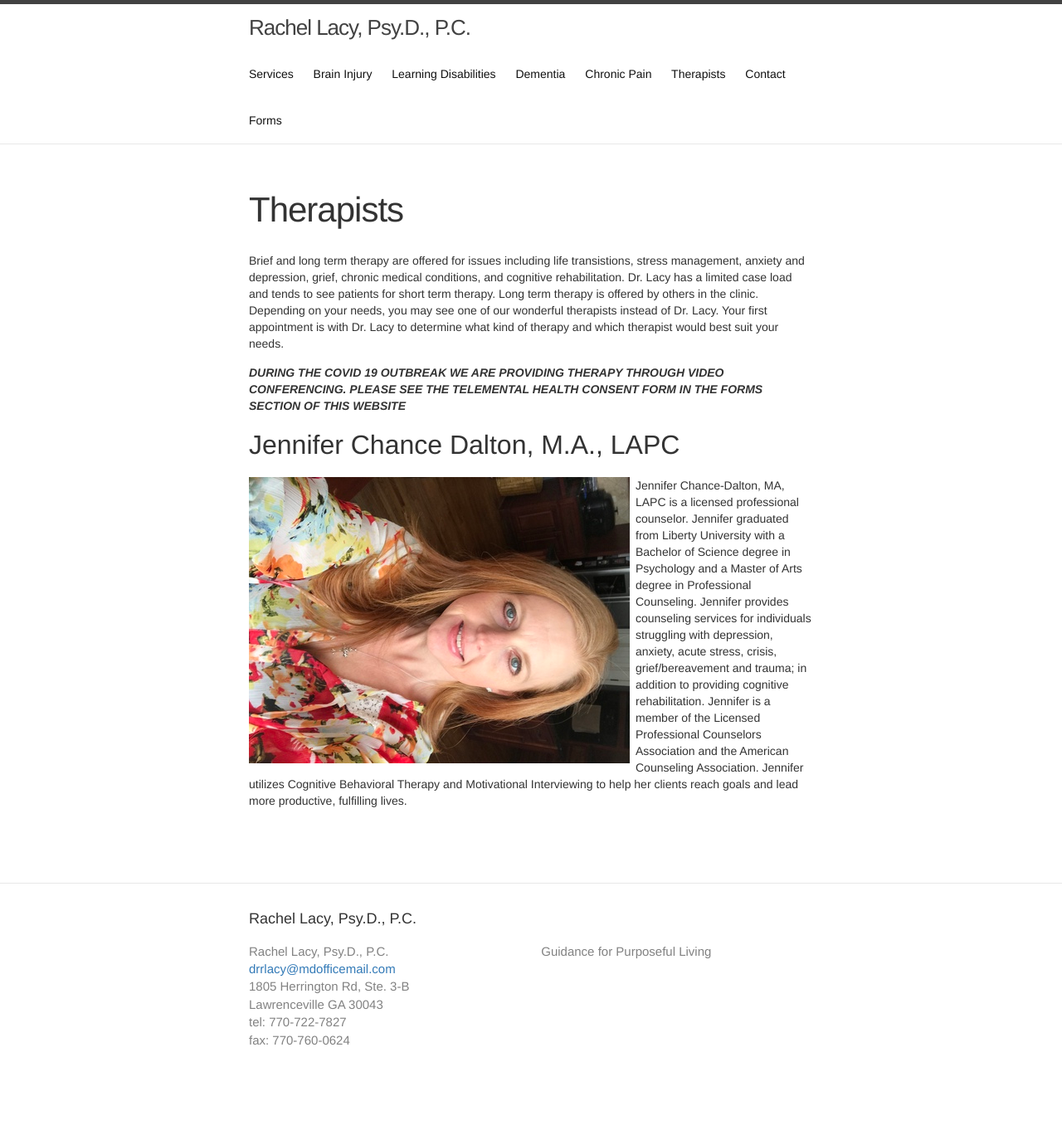
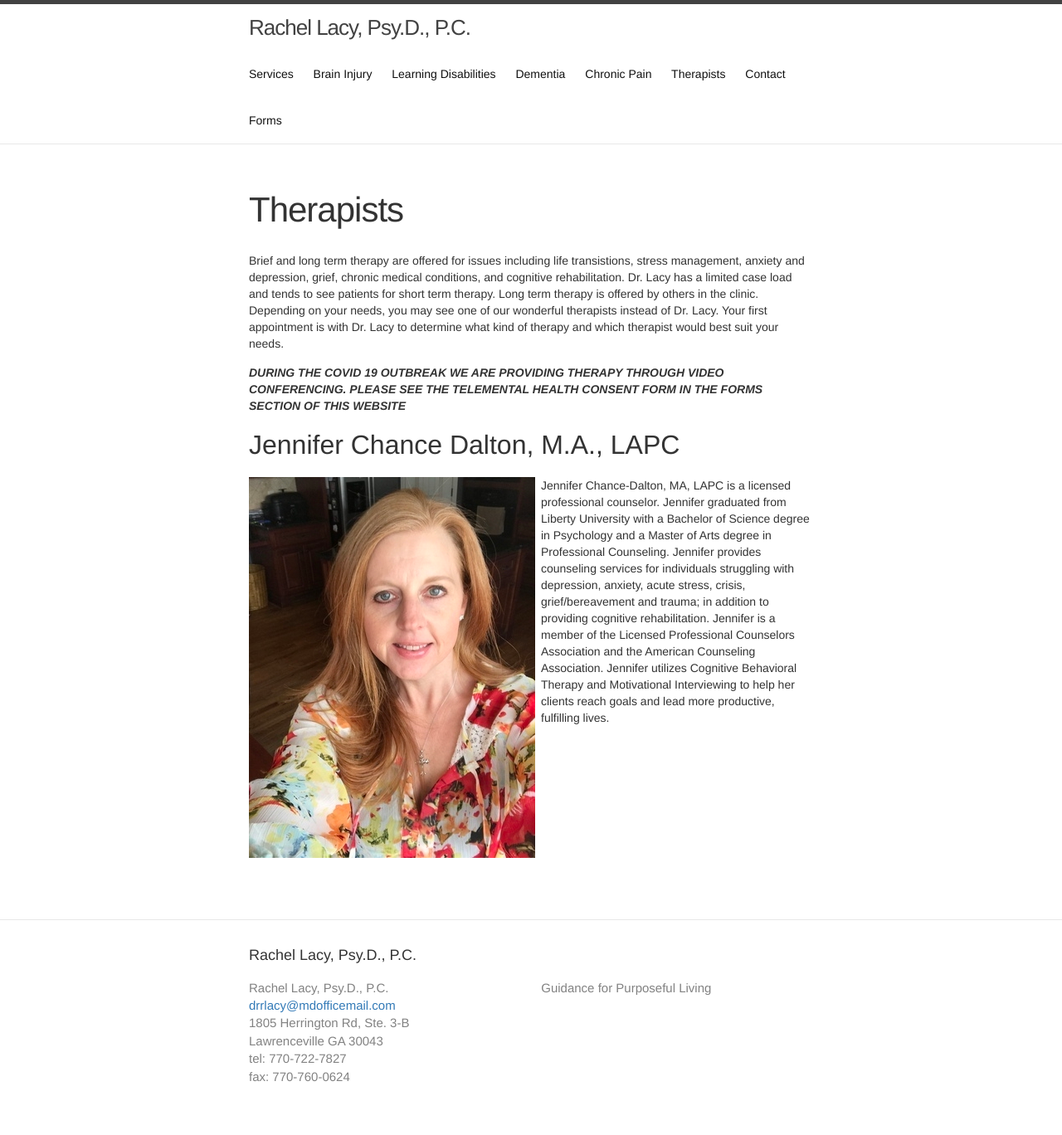
Before and after one commit to halcyon/renewedbrain.com, a Jekyll site: the page built from therapists.md, in a window 1280 px wide. Shown: the whole page at 83% size. Built offline with Jekyll 4.4.1, drawn with Linux system fonts in a browser that asks for light colours; before the commit the page ends 1324 px from its top, so only the background shows below that.

Commit message:
update JD picture.md

```diff
--- a/therapists.md
+++ b/therapists.md
@@ -10,7 +10,7 @@ Brief and long term therapy are offered for issues including life transistions,
 
 ## Jennifer Chance Dalton, M.A., LAPC
 <div class="about-jennifer-dalton">
-  <img src="../images/jennifer-dalton.jpg">
+  <img src="../images/jennifer-dalton-vertical.jpg">
   <p>
     Jennifer Chance-Dalton, MA, LAPC is a licensed professional counselor. Jennifer graduated
     from Liberty University with a Bachelor of Science degree in Psychology and a Master of Arts
```
